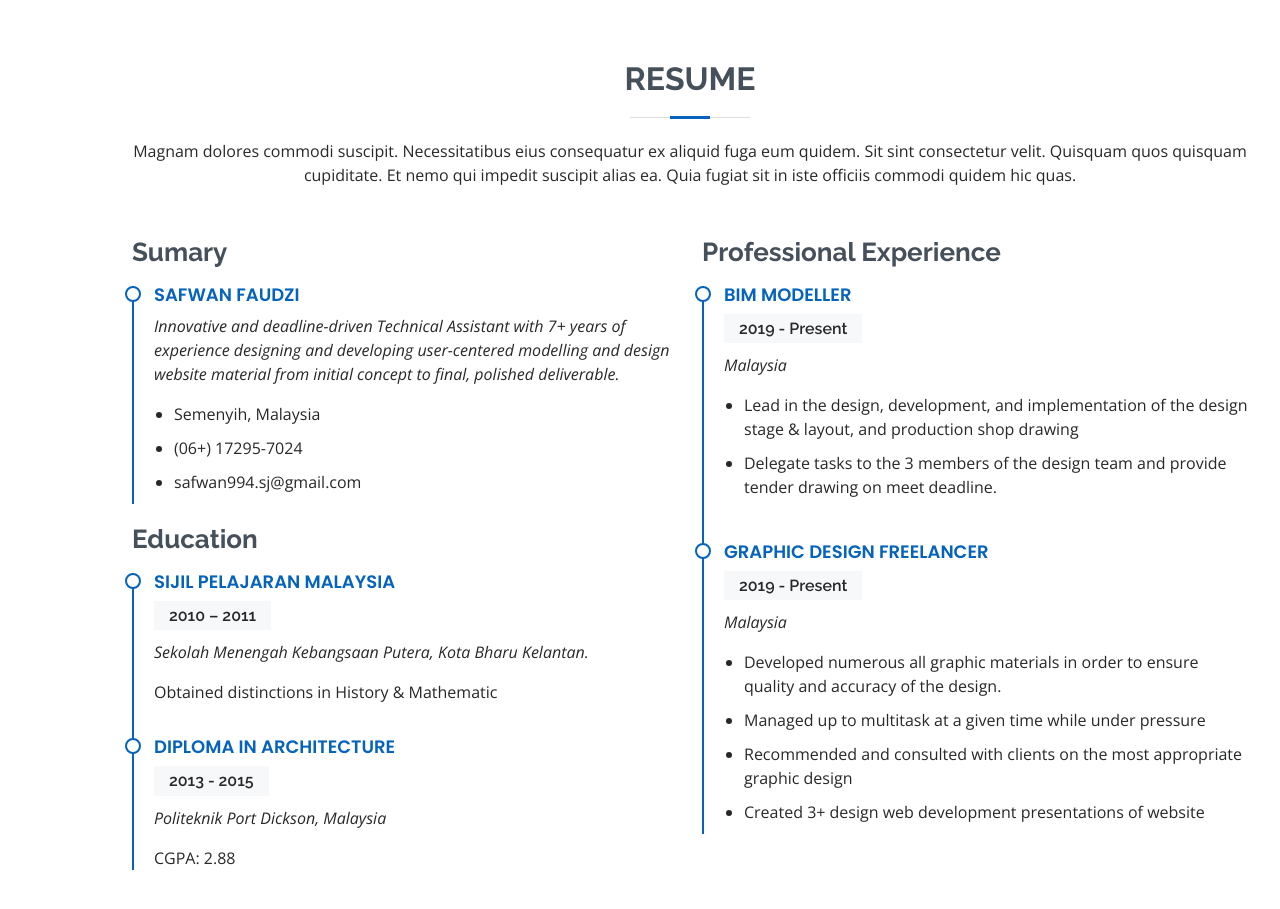
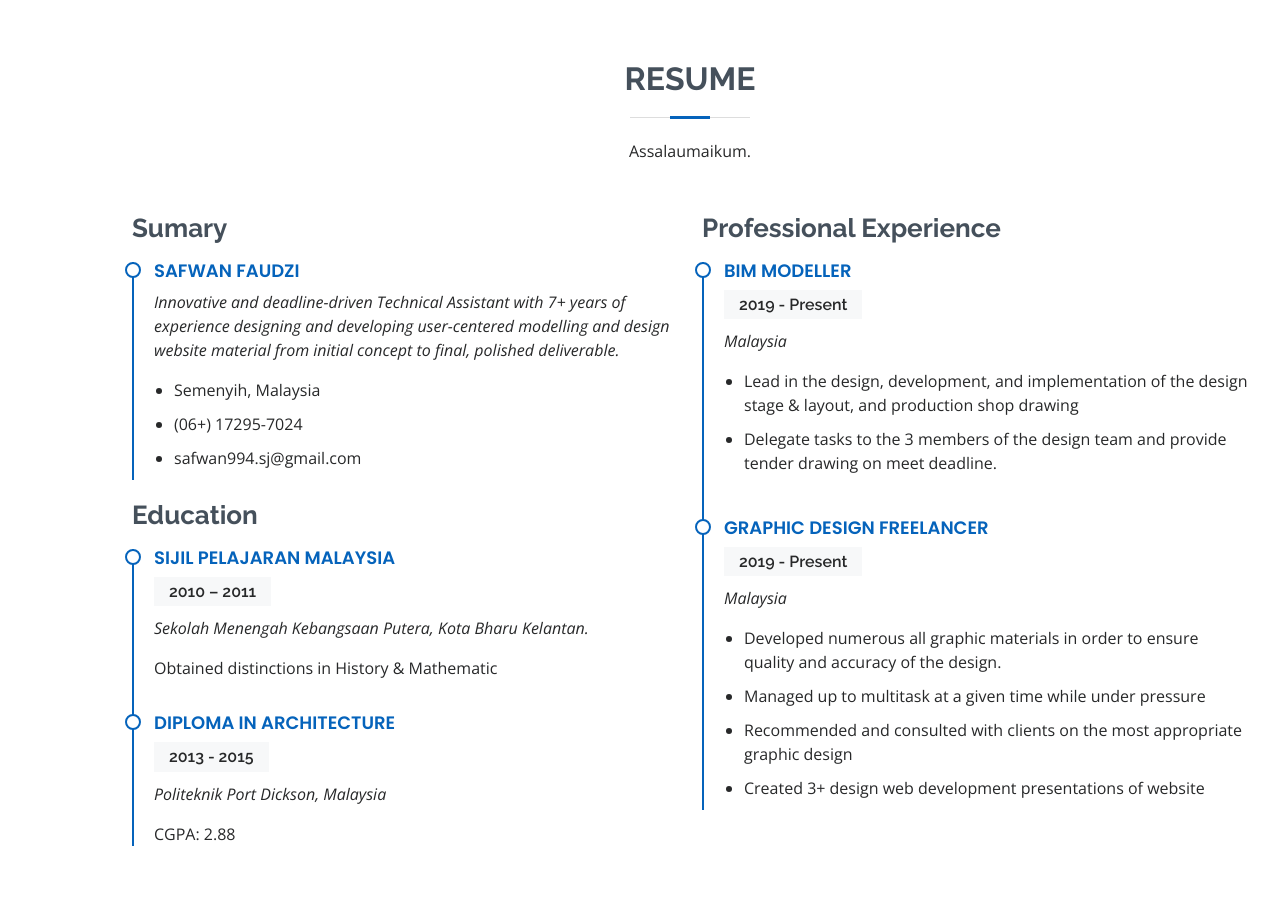
Before and after one commit to safwan994/resume, a plain HTML site: page index.html in a window 1280 px wide. Shown: the part 2320-3229 px from the top of the page. Drawn offline with nearby package versions, Linux system fonts and the light colour scheme.

Commit message:
Update index.html

```diff
--- a/index.html
+++ b/index.html
@@ -250,7 +250,7 @@ My Resume
 
         <div class="section-title">
           <h2>Resume</h2>
-          <p>Magnam dolores commodi suscipit. Necessitatibus eius consequatur ex aliquid fuga eum quidem. Sit sint consectetur velit. Quisquam quos quisquam cupiditate. Et nemo qui impedit suscipit alias ea. Quia fugiat sit in iste officiis commodi quidem hic quas.</p>
+          <p>Assalaumaikum.</p>
         </div>
 
         <div class="row">
```
